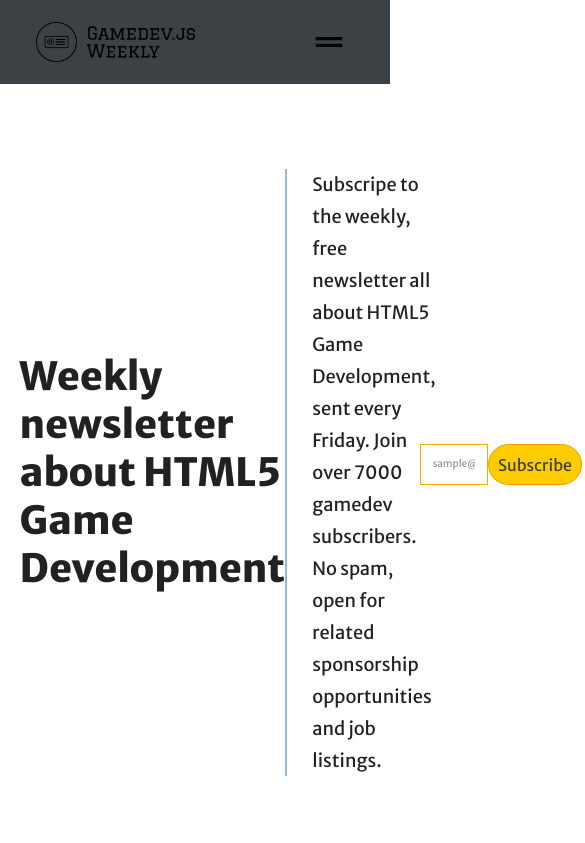
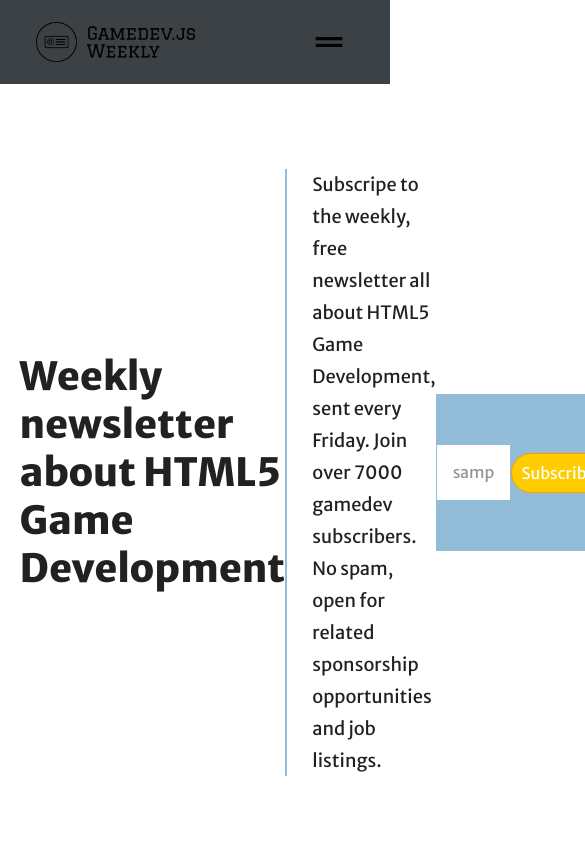
Before and after one commit to GamedevJS/Gamedev.js-Weekly, a Next.js app: page / in a window 390 px wide. Shown: the top 843 px of the page, 585 px wide, since content can reach past the window. Built offline with nearby package versions, Linux system fonts and the light colour scheme.

Commit message:
add new hook MobileVisible and Form mobile view

```diff
--- a/src/components/form/form.tsx
+++ b/src/components/form/form.tsx
@@ -2,15 +2,46 @@ import { makeStyles } from "@mui/styles";
 import { Grid, Box, Button, Input } from "@mui/material";
 import { Theme } from "@mui/system";
 import { useState } from "react";
+import clsx from "clsx";
+import { useMobileVisible } from "../../hooks/useMobileVisible";
 
 const useStyles = makeStyles((theme: Theme) => ({
     formContainer: {
         display: "flex",
         marginTop: theme.spacing(2),
+        [theme.breakpoints.down("sm")]: {
+            flexDirection: "column",
+            alignItems: "center",
+            justifyContent: "center",
+        },
+    },
+    mobileFormTop: {
+        [theme.breakpoints.down("sm")]: {
+            backgroundColor: theme.palette.secondary.light,
+            padding: "50px 0",
+        },
+    },
+    inputForm: {
+        backgroundColor: "#fff",
+        "& input": {
+            padding: 12,
+            fontSize: 10,
+            [theme.breakpoints.down("sm")]: {
+                padding: 16,
+                fontSize: 16,
+            },
+        },
+        [theme.breakpoints.down("sm")]: {
+            width: "80%",
+        },
     },
     subBtn: {
         marginLeft: 20,
-        // textTransform: "capitalize",
+        [theme.breakpoints.down("sm")]: {
+            width: "80%",
+            margin: "25px 0 0 0",
+            padding: 12,
+        },
     },
 }));
 
@@ -19,11 +50,14 @@ export interface formProps {
     label: string;
     borderColor: string;
     labelColor: string;
+    formOnTheTop?: boolean;
 }
 
-const Form = ({ width, label, borderColor, labelColor }: formProps) => {
+const Form = ({ width, label, borderColor, labelColor, formOnTheTop }: formProps) => {
     const classes = useStyles();
     const [email, setEmail] = useState("");
+
+    // const isMobileVisible = useMobileVisible();
 
     const handleEmail = (e: React.ChangeEvent<HTMLInputElement>) => {
         e.preventDefault();
@@ -40,23 +74,20 @@ const Form = ({ width, label, borderColor, labelColor }: formProps) => {
             container
             item
             wrap={"nowrap"}
-            className={classes.formContainer}
-            spacing={2}
-            justifyContent={"center"}
+            className={clsx(classes.formContainer, formOnTheTop && classes.mobileFormTop)}
             style={{ width: `${width}` }}>
             <Input
                 placeholder={label}
                 value={email}
                 fullWidth
+                className={classes.inputForm}
                 disableUnderline
-                size="medium"
+                size="small"
+                style={{ border: `1px solid ${borderColor}` }}
                 onChange={handleEmail}
                 sx={{
                     input: {
-                        backgroundColor: "#fff",
-                        border: `1px solid ${borderColor}`,
-                        padding: 1.5,
-                        fontSize: 10,
+                        borderColor: `${borderColor}`,
                         color: `${labelColor}`,
                     },
                 }}
--- a/src/components/sections/newsletter.tsx
+++ b/src/components/sections/newsletter.tsx
@@ -2,25 +2,38 @@ import { makeStyles } from "@mui/styles";
 import { Typography, Grid } from "@mui/material";
 import { Theme } from "@mui/system";
 import Form from "../form/form";
+import { useMobileVisible } from "../../hooks/useMobileVisible";
 
 const useStyles = makeStyles((theme: Theme) => ({
     mainWrapper: {
         backgroundColor: theme.palette.secondary.light,
         padding: "30px 0 70px 0",
     },
+    title: {
+        [theme.breakpoints.down("sm")]: {
+            marginBottom: 20,
+        },
+    },
 }));
 
 const Newsletter = () => {
     const classes = useStyles();
 
+    const isMobileVisible = useMobileVisible();
+
     return (
         <Grid container justifyContent={"center"} className={classes.mainWrapper}>
             <Grid item xs={12}>
-                <Typography variant={"h5"} textAlign={"center"}>
+                <Typography variant={"h5"} textAlign={"center"} className={classes.title}>
                     {"Join our newsletter!"}
                 </Typography>
             </Grid>
-            <Form width={"45%"} label={"email address"} borderColor={"#000"} labelColor={"#cbcbcc"} />
+            <Form
+                width={isMobileVisible ? "100vw" : "45%"}
+                label={"email address"}
+                borderColor={"#000"}
+                labelColor={"#cbcbcc"}
+            />
         </Grid>
     );
 };
--- /dev/null
+++ b/src/hooks/useMobileVisible.tsx
@@ -0,0 +1,6 @@
+import { useWindowSize } from "./useWindowSize";
+
+export function useMobileVisible() {
+    const burgerSize = useWindowSize();
+    return burgerSize.innerWidth <= 600;
+}
--- a/src/pages/index.tsx
+++ b/src/pages/index.tsx
@@ -3,6 +3,7 @@ import Head from "next/head";
 import { makeStyles } from "@mui/styles";
 import { Typography, Grid, Hidden } from "@mui/material";
 import { Theme } from "@mui/system";
+import { useMobileVisible } from "../hooks/useMobileVisible";
 import Form from "../components/form/form";
 import Image from "next/image";
 import Img from "../assets/images/email.jpeg";
@@ -22,10 +23,6 @@ const useStyles = makeStyles((theme: Theme) => ({
         display: "flex",
         flexDirection: "column",
         alignItems: "center",
-        // "& :nth-child(3)": {
-        //     backgroundColor: "green",
-        //     width: "100%",
-        // },
     },
     description: {
         margin: "25px 0",
@@ -36,6 +33,8 @@ const useStyles = makeStyles((theme: Theme) => ({
 
 const Home: NextPage = () => {
     const classes = useStyles();
+
+    const isMobileVisible = useMobileVisible();
 
     return (
         <>
@@ -52,7 +51,13 @@ const Home: NextPage = () => {
                             "Subscripe to the weekly, free newsletter all about HTML5 Game Development, sent every Friday. Join over 7000 gamedev subscribers. No spam, open for related sponsorship opportunities and job listings."
                         }
                     </Typography>
-                    <Form label={"sample@email.com"} width={"75%"} borderColor={"orange"} labelColor={"#000"} />
+                    <Form
+                        label={"sample@email.com"}
+                        width={isMobileVisible ? "100vw" : "75%"}
+                        formOnTheTop
+                        borderColor={isMobileVisible ? "#93bcd8" : "#ff9900"}
+                        labelColor={"#000"}
+                    />
                 </Grid>
                 <Hidden mdDown>
                     <Grid
--- a/src/theme.tsx
+++ b/src/theme.tsx
@@ -52,6 +52,7 @@ const theme = {
                     borderRadius: 25,
                     padding: "5px 30px",
                     textTransform: "capitalize",
+                    color: "#fff",
                     "&:hover": {
                         background: "transparent",
                         backgroundColor: "transparent",
@@ -75,7 +76,6 @@ const theme = {
                     style: {
                         background: defaultTheme.palette.secondary.light,
                         borderColor: defaultTheme.palette.secondary.main,
-                        color: "#fff",
                         "&:hover": {
                             background: defaultTheme.palette.secondary.light,
                             borderColor: defaultTheme.palette.secondary.main,
```
